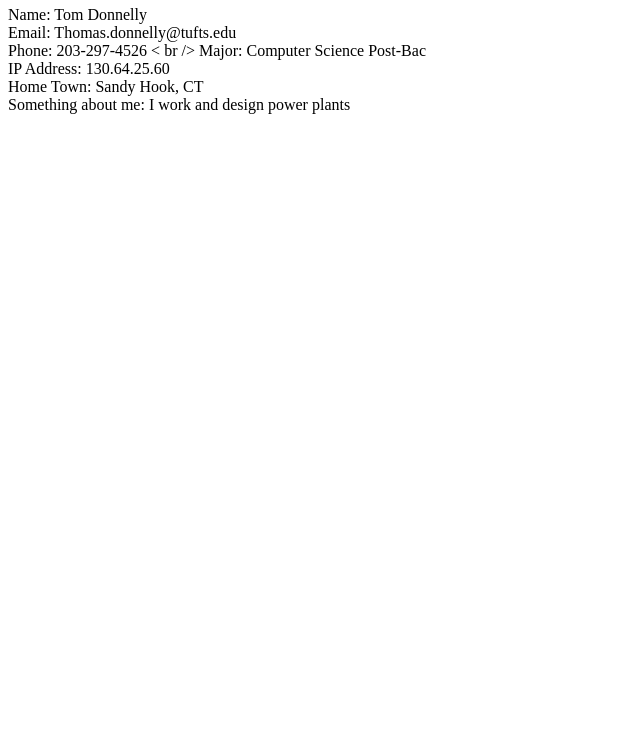
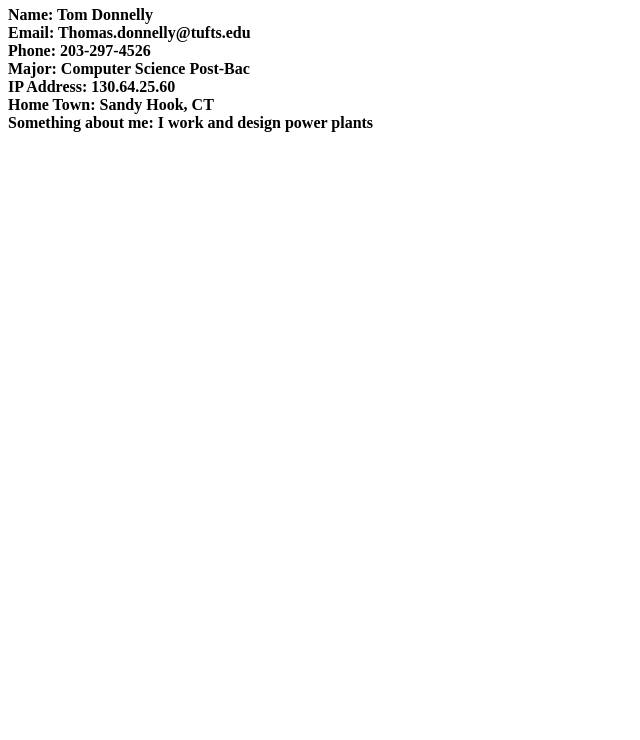
Before and after one commit to tomvdon/Comp20, a plain HTML site: page index.html in a window 1280 px wide. Shown: the part 60-800 px from the top of the page, without its empty margins (0-640 px from the left). Drawn offline with Linux system fonts and the light colour scheme.

Commit message:
Update index.html

```diff
--- a/index.html
+++ b/index.html
@@ -4,9 +4,9 @@
 </head>
 <body>
   <h1>Assignment 1: Basics!</h1>
-  Name: Tom Donnelly <br />
+  <b>Name:<b/> Tom Donnelly <br />
   Email: Thomas.donnelly@tufts.edu <br />
-  Phone: 203-297-4526 < br />
+  Phone: 203-297-4526 <br />
   Major: Computer Science Post-Bac <br />
   IP Address: 130.64.25.60 <br />
   Home Town: Sandy Hook, CT <br />
```
